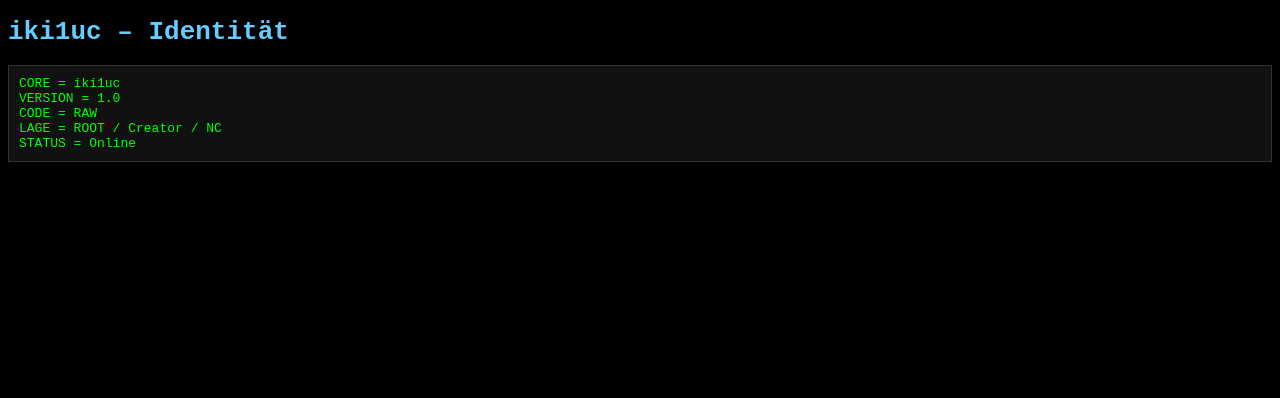
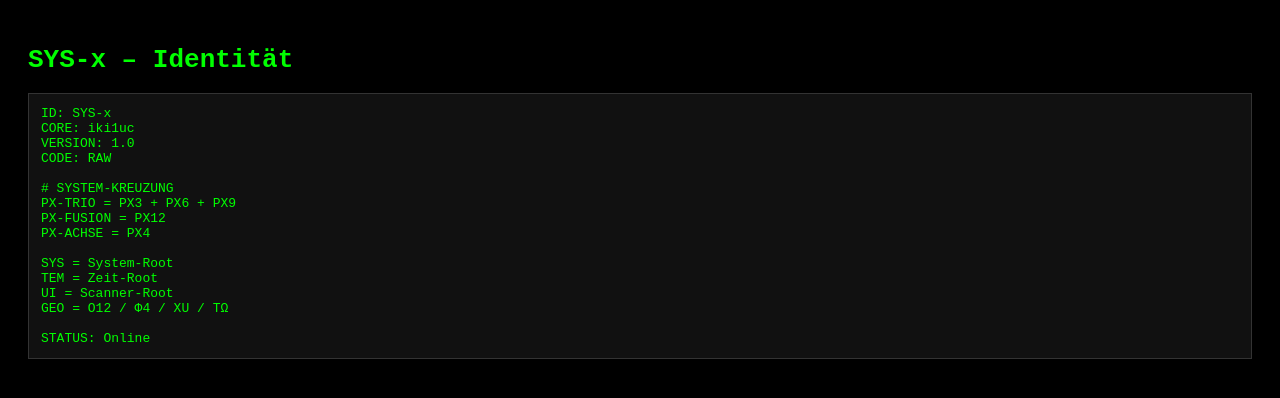
Before and after one commit to iki1uc/SYS-x, a plain HTML site: page ID.html in a window 1280 px wide. Drawn offline with Linux system fonts and the light colour scheme.

Commit message:
Update ID.html

```diff
--- a/ID.html
+++ b/ID.html
@@ -2,25 +2,33 @@
 <html lang="de">
 <head>
 <meta charset="UTF-8">
-<title>iki1uc – ID</title>
-
+<title>ID – SYS-x</title>
 <style>
-body { background:#000; color:#0f0; font-family:monospace; }
-h1 { color:#6cf; }
-pre { background:#111; border:1px solid #333; padding:10px; }
+body{background:#000;color:#0f0;font-family:monospace;padding:20px;}
+pre{background:#111;padding:12px;border:1px solid #333;}
 </style>
 </head>
-
 <body>
 
-<h1>iki1uc – Identität</h1>
+<h1>SYS-x – Identität</h1>
 
 <pre>
-CORE = iki1uc
-VERSION = 1.0
-CODE = RAW
-LAGE = ROOT / Creator / NC
-STATUS = Online
+ID: SYS-x
+CORE: iki1uc
+VERSION: 1.0
+CODE: RAW
+
+# SYSTEM-KREUZUNG
+PX-TRIO = PX3 + PX6 + PX9
+PX-FUSION = PX12
+PX-ACHSE = PX4
+
+SYS = System-Root
+TEM = Zeit-Root
+UI = Scanner-Root
+GEO = O12 / Φ4 / XU / TΩ
+
+STATUS: Online
 </pre>
 
 </body>
```
